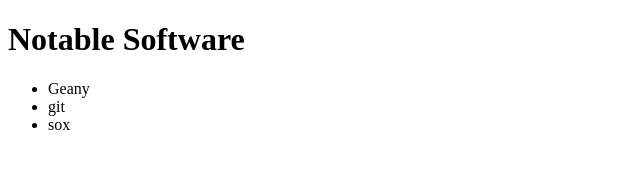
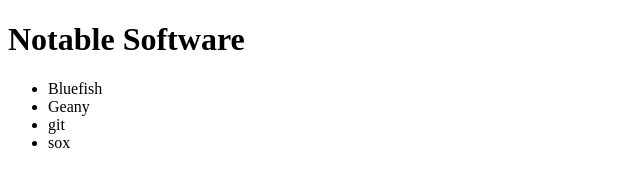
Before and after one commit to randallecook/randallecook.com, a plain HTML site: page notablesw.html in a window 1280 px wide. Shown: the full height of the page, 0-640 px from the left. Drawn offline with Linux system fonts and the light colour scheme.

Commit message:
added Bluefish

```diff
--- a/notablesw.html
+++ b/notablesw.html
@@ -8,6 +8,7 @@
 <body>
 	<h1>Notable Software</h1>
 	<ul>
+		<li>Bluefish</li>
 		<li>Geany</li>
 		<li>git</li>
 		<li>sox</li>
```
